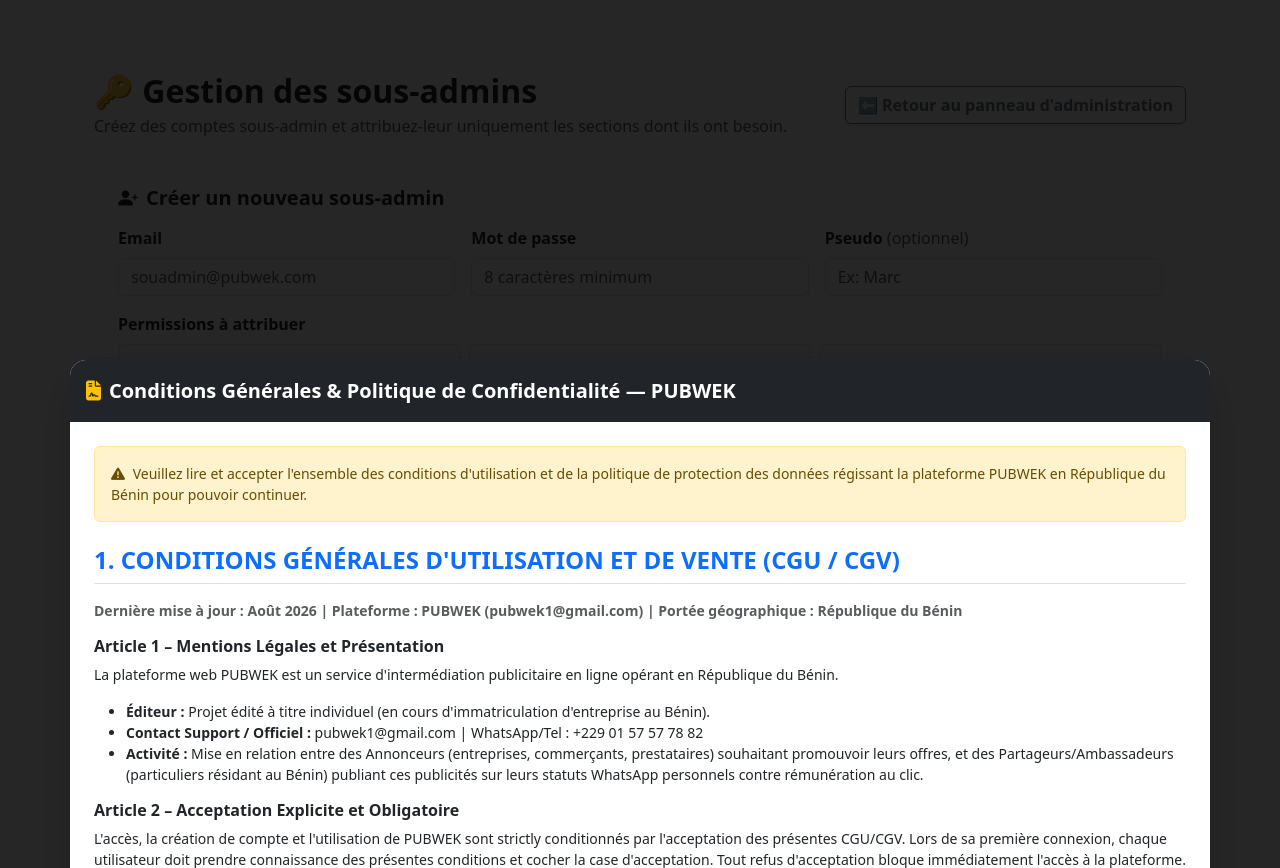
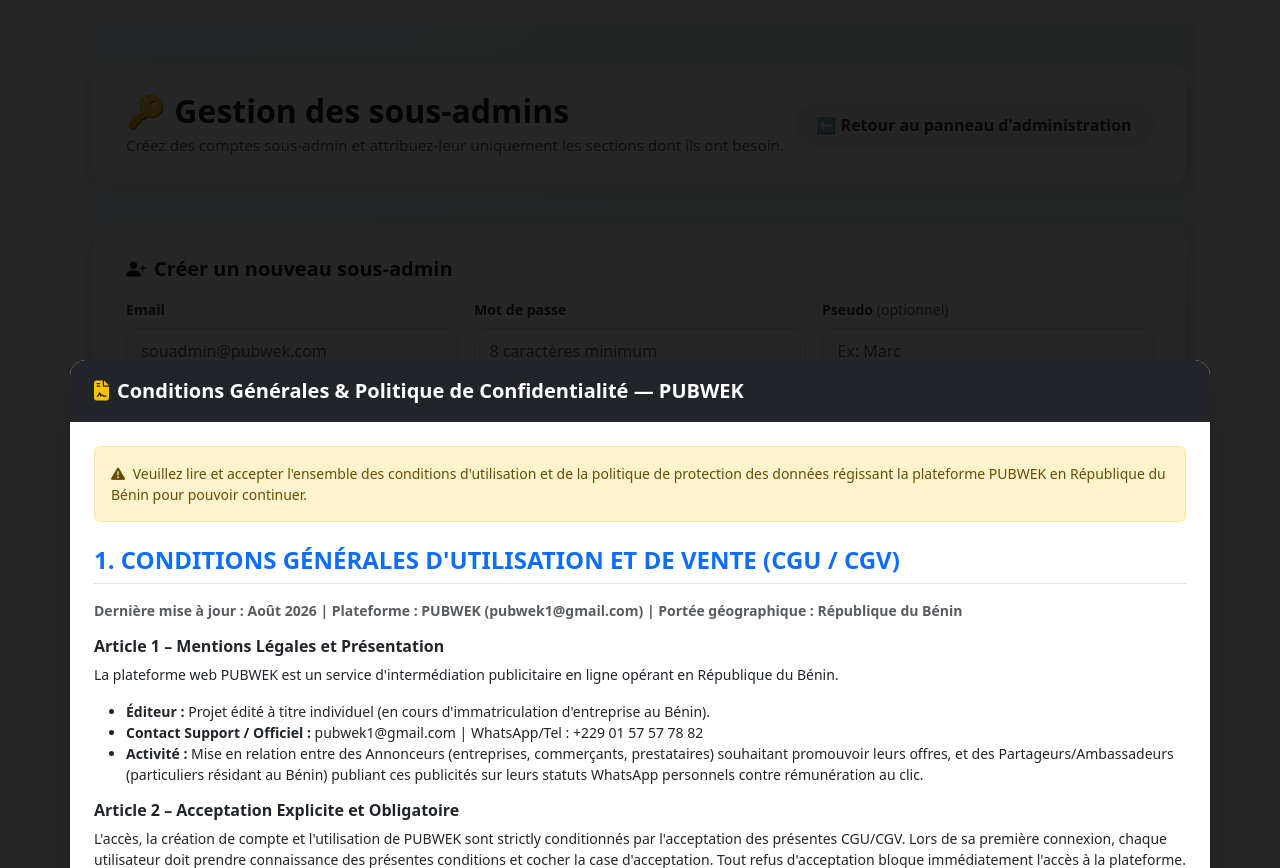
Before and after one commit to Mod617/Pubwek, a Flask app: page /admin/sous-admins in a window 1280 px wide. Shown: the part 66-934 px from the top of the page. Run offline with Flask 3, Linux system fonts and the light colour scheme; the visitor is signed in with stand-in values (Sample User, id 1); data comes from the database, SQL or seed files in the repository; parts of the project's set-up code (start-up, migrations or seed data) failed here and were passed over; some libraries are stand-ins or nearby versions.

Commit message:
Refactor admin_sous_admins.html with style updates

```diff
--- a/templates/admin_sous_admins.html
+++ b/templates/admin_sous_admins.html
@@ -1,13 +1,276 @@
 {% extends "base.html" %}
 
 {% block content %}
-<div class="container mt-5">
-    <div class="d-flex justify-content-between align-items-center mb-4 flex-wrap gap-2">
+<link rel="stylesheet" href="https://cdn.jsdelivr.net/npm/bootstrap-icons@1.11.1/font/bootstrap-icons.css">
+
+<style>
+  .subadmin-page {
+    background: linear-gradient(135deg, #f0f9ff 0%, #e8f5e9 100%);
+    min-height: 100vh;
+    padding: 2.5rem 0 3rem;
+  }
+
+  .page-header {
+    background: #fff;
+    border-radius: 16px;
+    padding: 1.75rem 2rem;
+    box-shadow: 0 4px 20px rgba(0, 0, 0, 0.06);
+    margin-bottom: 2.5rem;
+  }
+
+  .page-header h2 {
+    color: #1a1a2e;
+    font-weight: 700;
+  }
+
+  .page-header .text-muted {
+    font-size: 0.95rem;
+  }
+
+  .btn-back-admin {
+    border-radius: 50px;
+    padding: 0.6rem 1.4rem;
+    font-weight: 600;
+    background: #f1f1f1;
+    color: #333;
+    border: none;
+    transition: background 0.2s ease;
+  }
+
+  .btn-back-admin:hover {
+    background: #e4e4e4;
+    color: #111;
+  }
+
+  .section-title {
+    display: flex;
+    align-items: center;
+    gap: 0.6rem;
+    font-weight: 700;
+    color: #1a1a2e;
+    margin-bottom: 1.25rem;
+  }
+
+  /* Carte de création */
+  .create-card {
+    border: none;
+    border-radius: 18px;
+    box-shadow: 0 6px 28px rgba(0, 0, 0, 0.07);
+    margin-bottom: 3rem;
+    overflow: hidden;
+  }
+
+  .create-card .card-body {
+    padding: 2rem;
+  }
+
+  .create-card h5 {
+    color: #1a1a2e;
+  }
+
+  .create-card .form-label {
+    font-weight: 600;
+    color: #333;
+    font-size: 0.88rem;
+  }
+
+  .create-card .form-control {
+    border-radius: 10px;
+    border: 1px solid #ddd;
+    padding: 0.6rem 0.9rem;
+  }
+
+  .create-card .form-control:focus {
+    border-color: #27ae60;
+    box-shadow: 0 0 0 3px rgba(39, 174, 96, 0.15);
+  }
+
+  .perm-check {
+    background: #f8faf9;
+    border-radius: 10px;
+    padding: 0.6rem 0.8rem;
+    border: 1px solid #eee;
+    transition: border-color 0.15s ease, background 0.15s ease;
+  }
+
+  .perm-check:has(input:checked) {
+    background: #eafaf0;
+    border-color: #a4e8bf;
+  }
+
+  .form-check-input:checked {
+    background-color: #27ae60;
+    border-color: #27ae60;
+  }
+
+  .btn-create {
+    background: linear-gradient(135deg, #1a1a2e, #33334d);
+    border: none;
+    border-radius: 50px;
+    padding: 0.7rem 1.75rem;
+    font-weight: 600;
+    color: #fff;
+    transition: opacity 0.2s ease;
+  }
+
+  .btn-create:hover {
+    opacity: 0.9;
+    color: #fff;
+  }
+
+  /* Cartes sous-admin */
+  .subadmin-card {
+    border: none;
+    border-radius: 16px;
+    box-shadow: 0 4px 18px rgba(0, 0, 0, 0.06);
+    height: 100%;
+    transition: transform 0.2s ease, box-shadow 0.2s ease;
+  }
+
+  .subadmin-card:hover {
+    transform: translateY(-3px);
+    box-shadow: 0 10px 28px rgba(0, 0, 0, 0.1);
+  }
+
+  .subadmin-card.inactive {
+    opacity: 0.7;
+  }
+
+  .subadmin-card .card-body {
+    padding: 1.5rem;
+  }
+
+  .status-badge {
+    border-radius: 50px;
+    padding: 0.35rem 0.75rem;
+    font-weight: 600;
+    font-size: 0.75rem;
+  }
+
+  .subadmin-card .perm-label {
+    font-size: 0.72rem;
+    font-weight: 700;
+    letter-spacing: 0.4px;
+    color: #999;
+  }
+
+  .subadmin-card .form-check {
+    padding-left: 1.75rem;
+  }
+
+  .btn-update-perms {
+    border-radius: 8px;
+    font-weight: 600;
+    border: 1.5px solid #1a1a2e;
+    color: #1a1a2e;
+    background: transparent;
+    transition: all 0.2s ease;
+  }
+
+  .btn-update-perms:hover {
+    background: #1a1a2e;
+    color: #fff;
+  }
+
+  .btn-pause {
+    border-radius: 8px;
+    font-weight: 600;
+    border: 1.5px solid #e67e22;
+    color: #e67e22;
+    background: transparent;
+    transition: all 0.2s ease;
+  }
+
+  .btn-pause:hover {
+    background: #e67e22;
+    color: #fff;
+  }
+
+  .btn-resume {
+    border-radius: 8px;
+    font-weight: 600;
+    border: 1.5px solid #27ae60;
+    color: #27ae60;
+    background: transparent;
+    transition: all 0.2s ease;
+  }
+
+  .btn-resume:hover {
+    background: #27ae60;
+    color: #fff;
+  }
+
+  .btn-delete {
+    border-radius: 8px;
+    font-weight: 600;
+    border: 1.5px solid #e74c3c;
+    color: #e74c3c;
+    background: transparent;
+    transition: all 0.2s ease;
+  }
+
+  .btn-delete:hover {
+    background: #e74c3c;
+    color: #fff;
+  }
+
+  .empty-state {
+    background: #fff;
+    border-radius: 16px;
+    padding: 2rem;
+    text-align: center;
+    color: #888;
+    box-shadow: 0 4px 20px rgba(0, 0, 0, 0.05);
+  }
+
+  /* Modal */
+  .modal-content {
+    border-radius: 16px;
+    border: none;
+    overflow: hidden;
+  }
+
+  .modal-header {
+    border: none;
+    padding: 1.25rem 1.5rem;
+  }
+
+  .modal-header.bg-danger {
+    background: linear-gradient(135deg, #e74c3c, #c0392b) !important;
+  }
+
+  .modal-body {
+    padding: 1.5rem;
+  }
+
+  .modal-footer {
+    border: none;
+    padding: 1rem 1.5rem 1.5rem;
+  }
+
+  @media (max-width: 768px) {
+    .page-header {
+      padding: 1.5rem;
+      text-align: center;
+      justify-content: center;
+    }
+    .create-card .card-body {
+      padding: 1.5rem;
+    }
+    .subadmin-card .d-flex.gap-2 {
+      flex-direction: column;
+    }
+  }
+</style>
+
+<div class="subadmin-page">
+<div class="container">
+    <div class="page-header d-flex justify-content-between align-items-center flex-wrap gap-2">
         <div>
-            <h2 class="mb-1 fw-bold">🔑 Gestion des sous-admins</h2>
+            <h2 class="mb-1">🔑 Gestion des sous-admins</h2>
             <p class="text-muted mb-0">Créez des comptes sous-admin et attribuez-leur uniquement les sections dont ils ont besoin.</p>
         </div>
-        <a href="{{ url_for('admin_validate') }}" class="btn btn-outline-secondary fw-bold shadow-sm">
+        <a href="{{ url_for('admin_validate') }}" class="btn btn-back-admin">
             ⬅️ Retour au panneau d'administration
         </a>
     </div>
@@ -15,31 +278,31 @@
     <!-- ========================================== -->
     <!-- ➕ CRÉER UN NOUVEAU SOUS-ADMIN -->
     <!-- ========================================== -->
-    <div class="card border-0 shadow-sm mb-5">
-        <div class="card-body p-4">
+    <div class="card create-card">
+        <div class="card-body">
             <h5 class="fw-bold mb-3"><i class="bi bi-person-plus-fill me-2"></i>Créer un nouveau sous-admin</h5>
             <form action="{{ url_for('creer_sous_admin') }}" method="POST">
                 <input type="hidden" name="csrf_token" value="{{ csrf_token() }}">
                 <div class="row g-3 mb-3">
                     <div class="col-md-4">
-                        <label class="form-label fw-semibold">Email</label>
+                        <label class="form-label">Email</label>
                         <input type="email" name="email" class="form-control" placeholder="souadmin@pubwek.com" required>
                     </div>
                     <div class="col-md-4">
-                        <label class="form-label fw-semibold">Mot de passe</label>
+                        <label class="form-label">Mot de passe</label>
                         <input type="password" name="password" class="form-control" minlength="8" placeholder="8 caractères minimum" required>
                     </div>
                     <div class="col-md-4">
-                        <label class="form-label fw-semibold">Pseudo <span class="text-muted fw-normal">(optionnel)</span></label>
+                        <label class="form-label">Pseudo <span class="text-muted fw-normal">(optionnel)</span></label>
                         <input type="text" name="pseudo" class="form-control" placeholder="Ex: Marc">
                     </div>
                 </div>
 
-                <label class="form-label fw-semibold d-block mb-2">Permissions à attribuer</label>
+                <label class="form-label d-block mb-2">Permissions à attribuer</label>
                 <div class="row g-2 mb-3">
                     {% for key, label in permissions_disponibles.items() %}
                     <div class="col-md-6 col-lg-4">
-                        <div class="form-check bg-light rounded p-2 border">
+                        <div class="form-check perm-check">
                             <input class="form-check-input" type="checkbox" name="permissions[]" value="{{ key }}" id="perm_new_{{ key }}">
                             <label class="form-check-label small" for="perm_new_{{ key }}">{{ label }}</label>
                         </div>
@@ -47,7 +310,7 @@
                     {% endfor %}
                 </div>
 
-                <button type="submit" class="btn btn-dark fw-bold">
+                <button type="submit" class="btn btn-create">
                     <i class="bi bi-person-plus-fill me-1"></i> Créer le sous-admin
                 </button>
             </form>
@@ -57,13 +320,13 @@
     <!-- ========================================== -->
     <!-- 👥 LISTE DES SOUS-ADMINS -->
     <!-- ========================================== -->
-    <h4 class="fw-bold mb-3"><i class="bi bi-people-fill me-2"></i>Sous-admins existants</h4>
+    <h4 class="section-title"><i class="bi bi-people-fill"></i>Sous-admins existants</h4>
 
     {% if sous_admins %}
     <div class="row g-3">
         {% for s in sous_admins %}
         <div class="col-md-6">
-            <div class="card h-100 shadow-sm {{ 'border-secondary opacity-75' if not s.is_active_admin else 'border-dark' }}">
+            <div class="card subadmin-card {{ 'inactive' if not s.is_active_admin else '' }}">
                 <div class="card-body">
                     <div class="d-flex justify-content-between align-items-start mb-2">
                         <div>
@@ -71,13 +334,13 @@
                             <div class="text-muted small">{{ s.email }}</div>
                         </div>
                         {% if s.is_active_admin %}
-                            <span class="badge bg-success">🟢 Actif</span>
+                            <span class="status-badge bg-success text-white">🟢 Actif</span>
                         {% else %}
-                            <span class="badge bg-secondary">⏸️ Désactivé</span>
+                            <span class="status-badge bg-secondary text-white">⏸️ Désactivé</span>
                         {% endif %}
                     </div>
 
-                    <div class="small text-muted mb-2">
+                    <div class="small text-muted mb-3">
                         Créé le {{ s.created_at.strftime("%d/%m/%Y") if s.created_at else "-" }}
                         {% if s.createur %} par {{ s.createur.email }}{% endif %}
                     </div>
@@ -85,8 +348,8 @@
                     <!-- Formulaire de modification des permissions -->
                     <form action="{{ url_for('modifier_permissions_sous_admin', sous_admin_id=s.id) }}" method="POST" class="mb-3">
                         <input type="hidden" name="csrf_token" value="{{ csrf_token() }}">
-                        <label class="form-label small fw-semibold text-muted text-uppercase">Permissions</label>
-                        <div class="row g-1 mb-2">
+                        <label class="perm-label d-block mb-2 text-uppercase">Permissions</label>
+                        <div class="row g-1 mb-3">
                             {% for key, label in permissions_disponibles.items() %}
                             <div class="col-6">
                                 <div class="form-check">
@@ -97,7 +360,7 @@
                             </div>
                             {% endfor %}
                         </div>
-                        <button type="submit" class="btn btn-outline-dark btn-sm fw-bold">
+                        <button type="submit" class="btn btn-update-perms btn-sm">
                             <i class="bi bi-save me-1"></i> Mettre à jour les permissions
                         </button>
                     </form>
@@ -106,12 +369,12 @@
                         <form action="{{ url_for('basculer_statut_sous_admin', sous_admin_id=s.id) }}" method="POST" class="flex-grow-1">
                             <input type="hidden" name="csrf_token" value="{{ csrf_token() }}">
                             {% if s.is_active_admin %}
-                                <button type="submit" class="btn btn-outline-warning btn-sm fw-bold w-100">⏸️ Désactiver</button>
+                                <button type="submit" class="btn btn-pause btn-sm w-100">⏸️ Désactiver</button>
                             {% else %}
-                                <button type="submit" class="btn btn-outline-success btn-sm fw-bold w-100">▶️ Réactiver</button>
+                                <button type="submit" class="btn btn-resume btn-sm w-100">▶️ Réactiver</button>
                             {% endif %}
                         </form>
-                        <button type="button" class="btn btn-outline-danger btn-sm fw-bold flex-grow-1" data-bs-toggle="modal" data-bs-target="#deleteModal{{ s.id }}">
+                        <button type="button" class="btn btn-delete btn-sm flex-grow-1" data-bs-toggle="modal" data-bs-target="#deleteModal{{ s.id }}">
                             🗑️ Supprimer définitivement
                         </button>
                     </div>
@@ -147,10 +410,9 @@
         {% endfor %}
     </div>
     {% else %}
-    <p class="text-muted">Aucun sous-admin créé pour le moment.</p>
+    <div class="empty-state">Aucun sous-admin créé pour le moment.</div>
     {% endif %}
 
 </div>
-
-<link rel="stylesheet" href="https://cdn.jsdelivr.net/npm/bootstrap-icons@1.11.1/font/bootstrap-icons.css">
+</div>
 {% endblock %}
```
